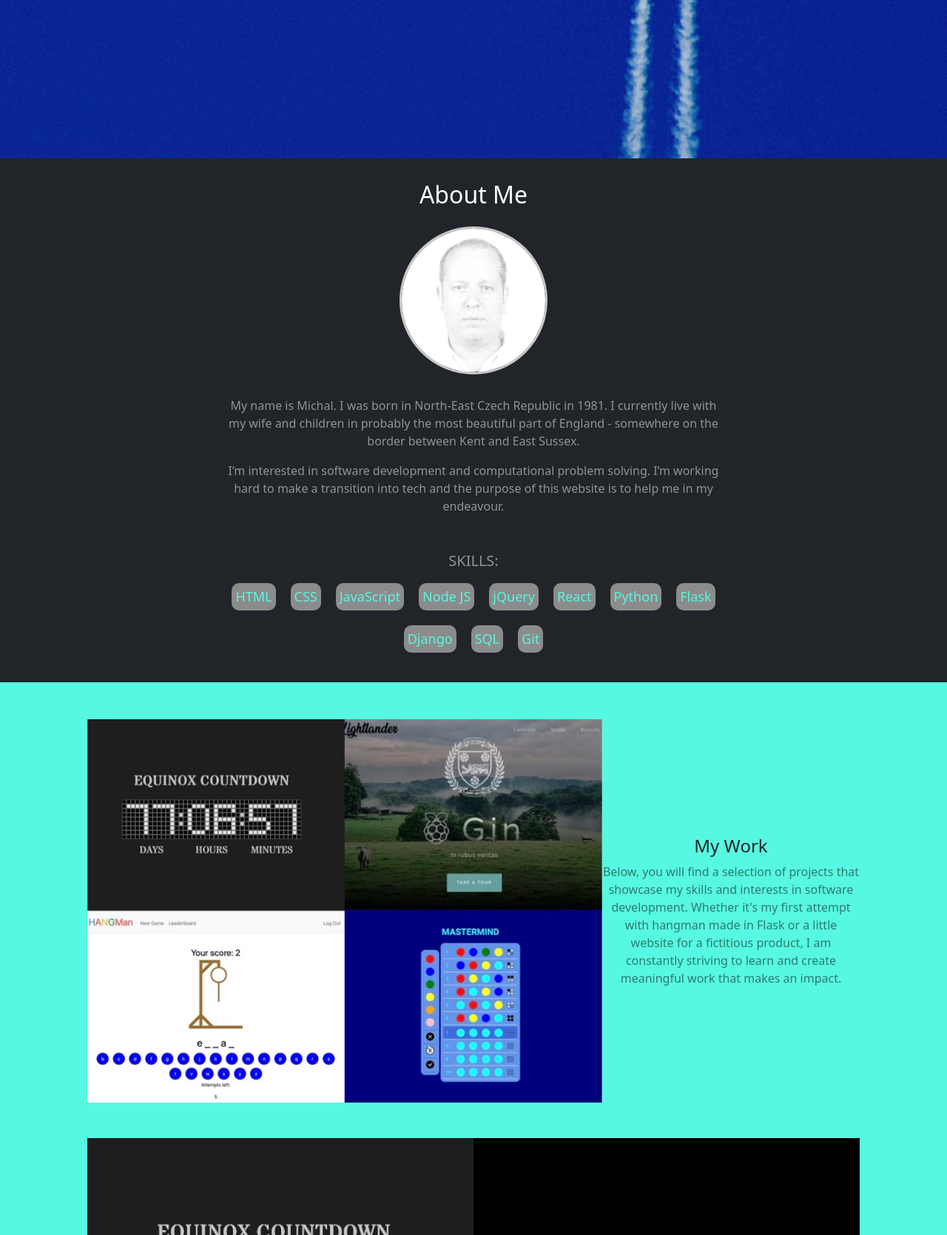
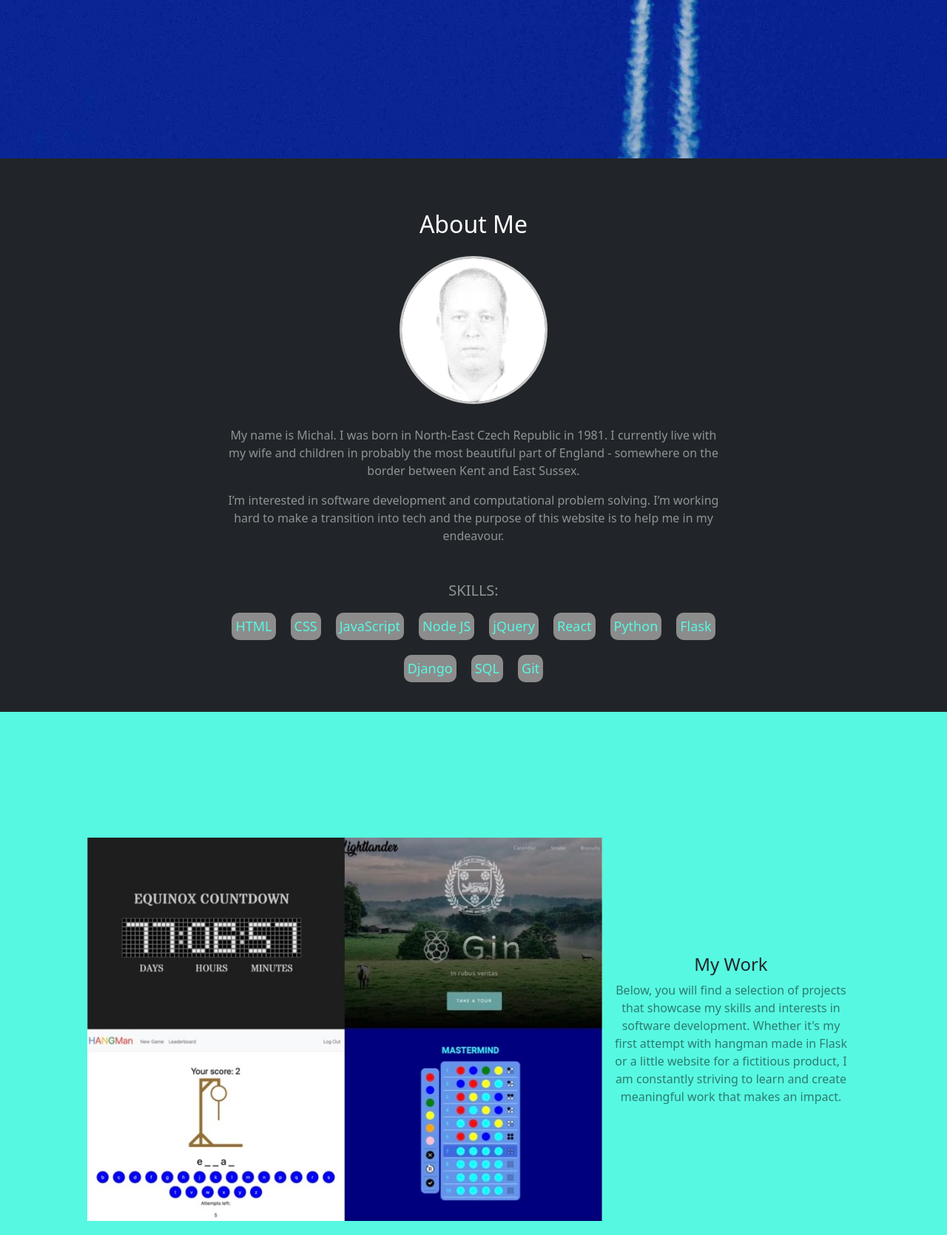
Before and after one commit to Michalous/personal_portfolio, a Django app: page / in a window 1280 px wide. Shown: the part 586-2255 px from the top of the page at 74% size. Run offline with Django 4.2, Linux system fonts and the light colour scheme; some libraries are stand-ins or nearby versions.

Commit message:
little errors fixed

```diff
--- a/portfolio/static/portfolio/styles.css
+++ b/portfolio/static/portfolio/styles.css
@@ -2,6 +2,10 @@
 
 body {
     background-color: #57f8e1;
+}
+
+.divider {
+    height: 120px;
 }
 
 /* header  */
@@ -58,7 +62,7 @@ body {
 }
 
 #about {
-    margin-top: -40px;
+    margin-top: -120px;
     padding-top: 70px;
     padding-bottom: 30px;
 }
--- a/portfolio/templates/portfolio/index.html
+++ b/portfolio/templates/portfolio/index.html
@@ -45,6 +45,7 @@
 
         <!-- ABOUT -->
         <section class="about-section text-center bg-dark" id="about">
+            <div class="divider"></div>
             <div class="container px-4 px-lg-5">
                 <div class="row gx-4 gx-lg-5 justify-content-center">
                     <div class="col-lg-8">
@@ -77,12 +78,13 @@
 
         <!-- Projects-->
         <section class="projects-section" id="projects">
+            <div class="divider"></div>
             <div class="container px-4 px-lg-5">
                 <!-- Featured Project Row-->
                 <div class="row gx-0 mb-4 mb-lg-5 align-items-center">
                     <div class="col-xl-8 col-lg-7"><img class="img-fluid mb-3 mb-lg-0" src="{% static 'portfolio/assets/projs.jpeg' %}" alt="collage of mini projects" /></div>
                     <div class="col-xl-4 col-lg-5">
-                        <div class="featured-text text-center text-lg-left">
+                        <div class="featured-text text-center text-lg-left" style="padding: 10px;">
                             <h4>My Work</h4>
                             <p class="text-black-50 mb-0">Below, you will find a selection of projects that showcase my skills and interests in software development. Whether it's my first attempt with hangman made in Flask or a little website for a fictitious product, I am constantly striving to learn and create meaningful work that makes an impact.</p>
                         </div>
@@ -168,6 +170,7 @@
 
         <!-- contact -->
         <section class="contact" id="contact">
+            <div class="divider"></div>
             <h2>Contact Me!</h2>
         <form class="myForm">
             <div class="mb-3">
@@ -176,7 +179,7 @@
               <div id="emailHelp" class="form-text">We'll never share your email with anyone else.</div>
             </div>
             <div class="mb-3">
-                <textarea name="" id="" cols="32" rows="10" placeholder="Your query:"></textarea>
+                <textarea name="" id="" cols="28" rows="10" placeholder="Your query:"></textarea>
               <!-- <label for="exampleInputPassword1" class="form-label">Password</label>
               <input type="password" class="form-control" id="exampleInputPassword1"> -->
             </div>
```
